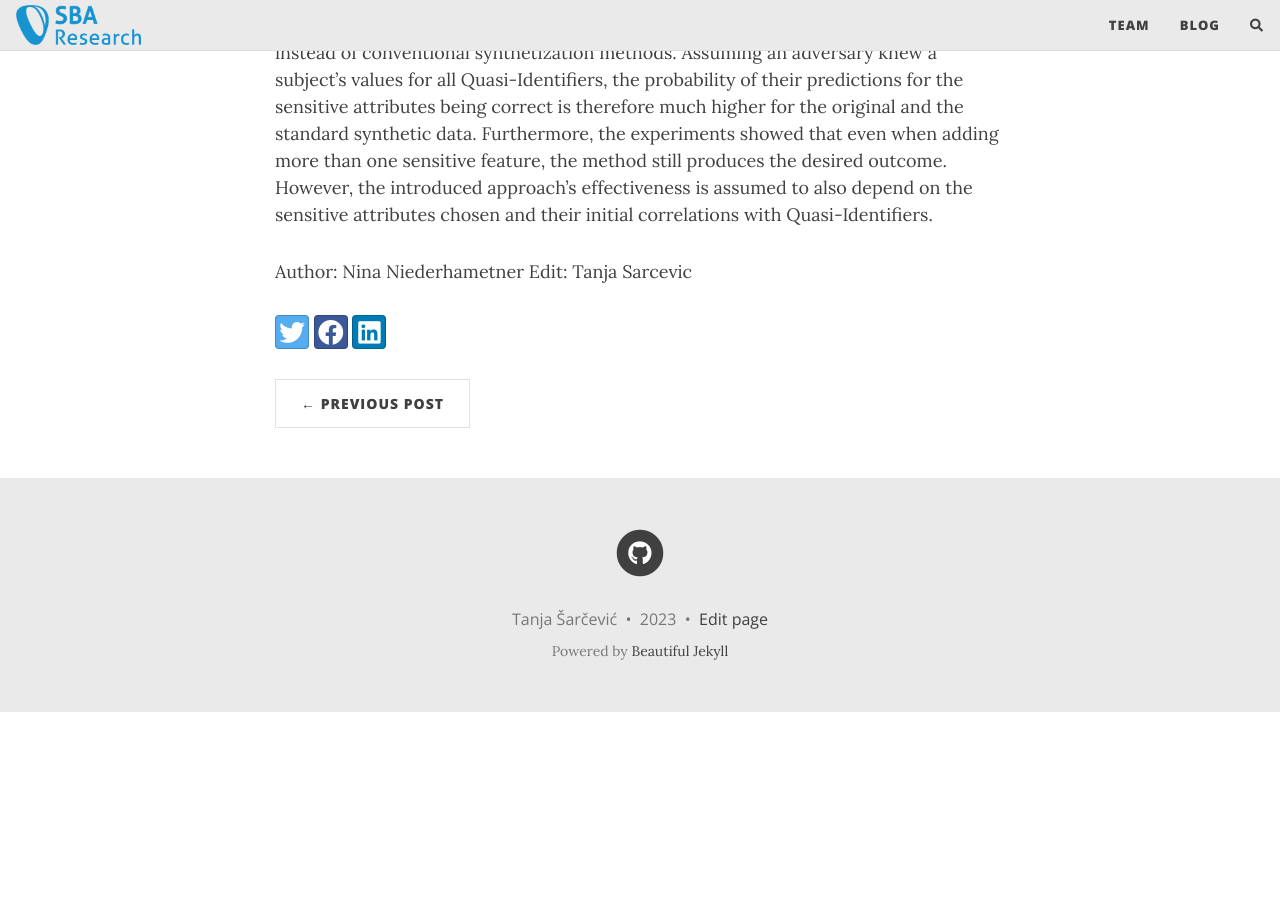
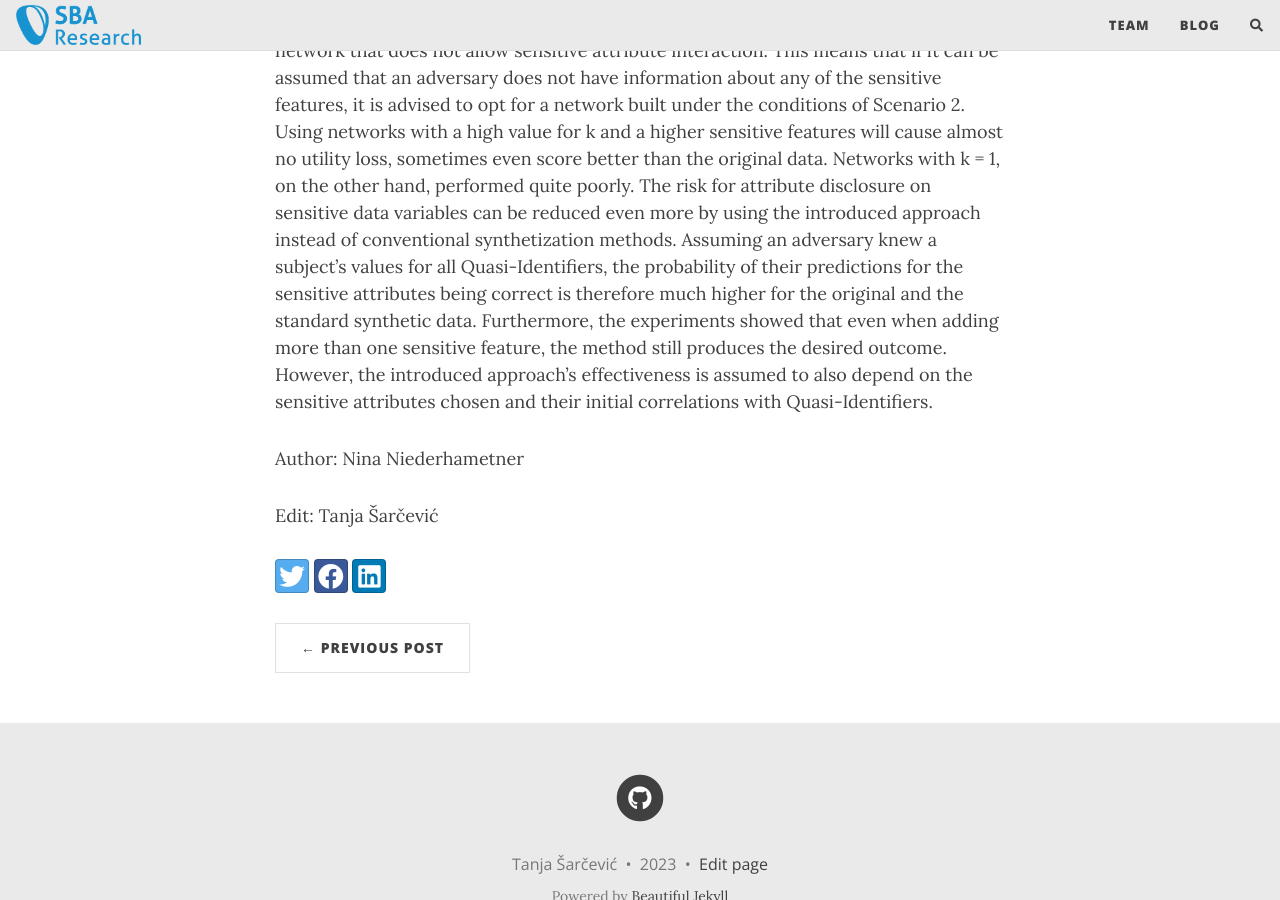
Before and after one commit to sbaresearch/mldm-machine-learning-research, a Jekyll site: the page built from _posts/2023-02-06-synthetic-data-with-BN.md, in a window 1280 px wide and 900 px high, scrolled down 2655 px. Built offline with Jekyll 4.4.1, drawn with Linux system fonts in a browser that asks for light colours; nearby versions of some CDN libraries; comment, search, counter and statistics services are not loaded; before the commit the page ends 3367 px from its top, so only the background shows below that.

Commit message:
Update 2023-02-06-synthetic-data-with-BN.md

```diff
--- a/_posts/2023-02-06-synthetic-data-with-BN.md
+++ b/_posts/2023-02-06-synthetic-data-with-BN.md
@@ -12,7 +13,7 @@
 # Approach
 While this approach has been implemented for one sensitive feature, the implementation for an arbitrary number of sensitive features was done during the course of this project. Subsequently, the influence of the number of sensitive attributes on data utility and privacy was measured. As a first step of data synthetization, the original data is described by a Bayesian network. This is done by building a network that learns correlations between attributes as well as other data properties. The original DataSynthesizer uses a greedy algorithm called GreedyBayes. However, the algorithm used is too slow for datasets with higher dimensions. To speed up the process of building the network, a custom genetic algorithm has been introduced for learning the network. For this project, two scenarios were implemented: For Scenario 1, sensitive features can only have the target variable as their parent. The second scenario allows for sensitive features to have other sensitive features, the target variable or both as their parents. The basic structures of these two scenarios can be seen in the figure below.
 
-![](/assets/images/synthetic-data-with-BN/network_structures.png)
+![](/assets/img/synthetic-data-with-BN/network_structures.png)
 
 # Experiment Setup
 Each dataset was randomly split into training and test data, after that, the training data was synthesized. The five machine learning algorithms k-Nearest-Neighbors, Random Forest, Logistic Regression, Naive Bayes and Support Vector Machine were then applied. To measure the effect of the number of sensitive attributes on the utility, one, two or three features were set as such sensitive features for each dataset. These three sensitive attributes were selected based on feature importance and sensitivity of the variable. To measure the effect of the different settings on the data utility, the mean accuracy of ten random splits was computed for each dataset-algorithm combination, with k = {1, 2, 3, 4}, where k is the maximum number of parents per node. Furthermore, the different outcomes of the two scenarios (with and without sensitive attribute interaction) were evaluated. The utility loss was then estimated by calculating and comparing the accuracies for the original and synthetic datasets. The disclosure risk was assessed by setting the sensitive attributes as target variables and the Quasi-Identifiers as input features (attribute key). Then the same machine learning algorithms as listed above were used to predict the sensitive attributes. In addition, the Generalized Correct Attribution Probability (GCAP) was computed.
@@ -21,4 +22,5 @@
 The experiments showed that the newly introduced approach could lead to utility loss, especially for data with a small number of input features. A network that allows interaction between sensitive attributes will generate data with higher utility than a network that does not allow sensitive attribute interaction. This means that if it can be assumed that an adversary does not have information about any of the sensitive features, it is advised to opt for a network built under the conditions of Scenario 2. Using networks with a high value for k and a higher sensitive features will cause almost no utility loss, sometimes even score better than the original data. Networks with k = 1, on the other hand, performed quite poorly. The risk for attribute disclosure on sensitive data variables can be reduced even more by using the introduced approach instead of conventional synthetization methods. Assuming an adversary knew a subject’s values for all Quasi-Identifiers, the probability of their predictions for the sensitive attributes being correct is therefore much higher for the original and the standard synthetic data. Furthermore, the experiments showed that even when adding more than one sensitive feature, the method still produces the desired outcome. However, the introduced approach’s effectiveness is assumed to also depend on the sensitive attributes chosen and their initial correlations with Quasi-Identifiers.
 
 Author: Nina Niederhametner
-Edit: Tanja Sarcevic
+
+Edit: Tanja Šarčević
```
Also changed, not shown: other parts of _posts/2023-02-06-synthetic-data-with-BN.md (+1 -0 lines).
